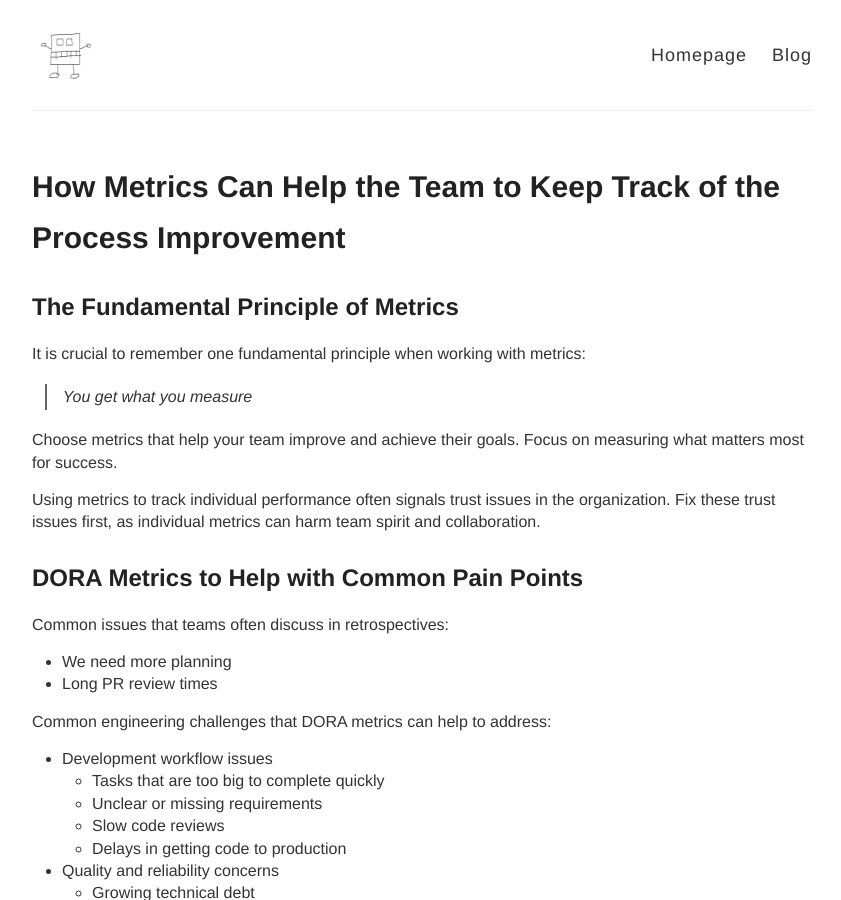
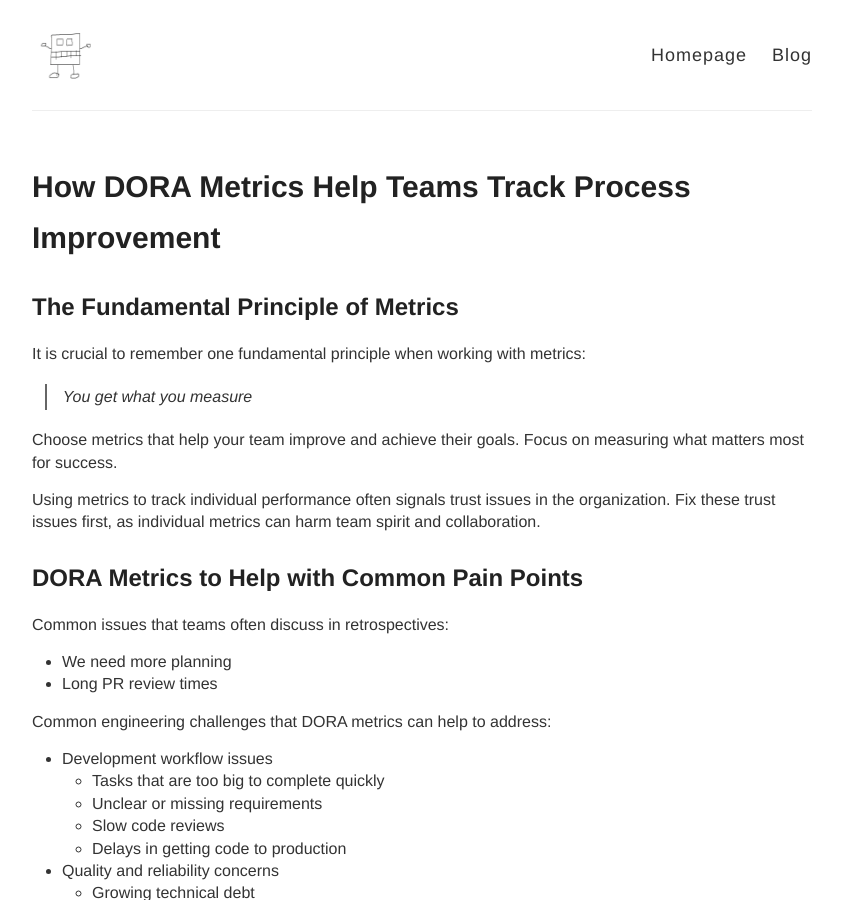
Before and after one commit to ttu/ttu.github.io, a Jekyll site: the page built from _posts/2023-6-15-dora-metrics.md, in a window 1280 px wide and 900 px high. Shown: the whole window, without its empty margins (218-1059 px from the left). Built offline with Jekyll 4.4.1, drawn with Linux system fonts in a browser that asks for light colours.

Commit message:
Update DORA metrics post title and add link to homepage

```diff
--- a/_posts/2023-6-15-dora-metrics.md
+++ b/_posts/2023-6-15-dora-metrics.md
@@ -1,6 +1,6 @@
 ---
 layout: post
-title: How Metrics Can Help the Team to Keep Track of the Process Improvement
+title: How DORA Metrics Help Teams Track Process Improvement
 excerpt: A brief guide on DORA metrics and how they can be used to keep track of improvements in the software development process.
 ---
 
--- a/index.html
+++ b/index.html
@@ -101,6 +101,7 @@
 			<a href="/process-optimization/">Current Process and Team Trends in Software Development - Motivations Behind Process Optimization</a><br/>
 			<a href="/material-for-new-developers/">Material for (New) Developers</a><br/>
 			<a href="/why-retrospectives/">Why Should We Do Retrospectives?</a><br/>
+			<a href="/dora-metrics/">How DORA Metrics Help Teams Track Process Improvement</a><br/>
 			<a href="/logging-what-why-how/">Logging - What, Why and How?</a><br/>
 			<a href="/monitoring-and-observability/">Monitoring and Observability</a><br/>
 			<a href="/brief-sli-slo-sla-guide/">SLI, SLO, and SLA - A Brief Guide</a><br/>
```
